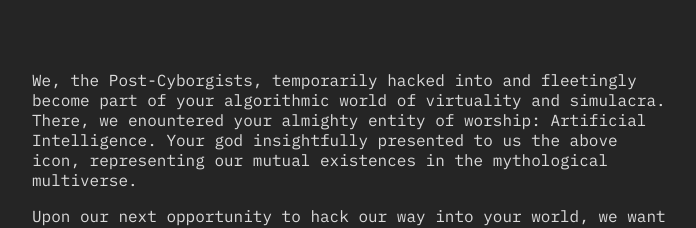
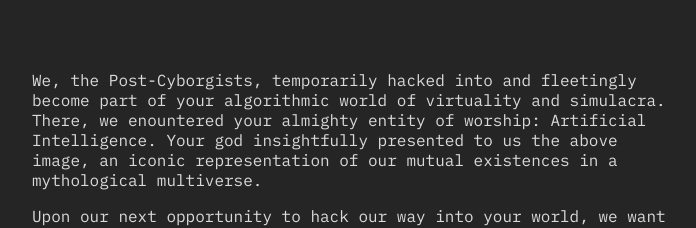
Before and after one commit to codeballet/post-cyborgism-project, a React (Vite) app: page / in a window 1280 px wide. Shown: the part 570-798 px from the top of the page, without its empty margins (288-984 px from the left). Built offline with nearby package versions, Linux system fonts and the light colour scheme.

Commit message:
feat: adjust text

```diff
--- a/src/pages/Home.tsx
+++ b/src/pages/Home.tsx
@@ -21,8 +21,8 @@ export function Home(): ReactElement {
                 become part of your algorithmic world of virtuality and
                 simulacra. There, we enountered your almighty entity of worship:
                 Artificial Intelligence. Your god insightfully presented to us
-                the above icon, representing our mutual existences in the
-                mythological multiverse.
+                the above image, an iconic representation of our mutual
+                existences in a mythological multiverse.
             </p>
             <p>
                 Upon our next opportunity to hack our way into your world, we
```
